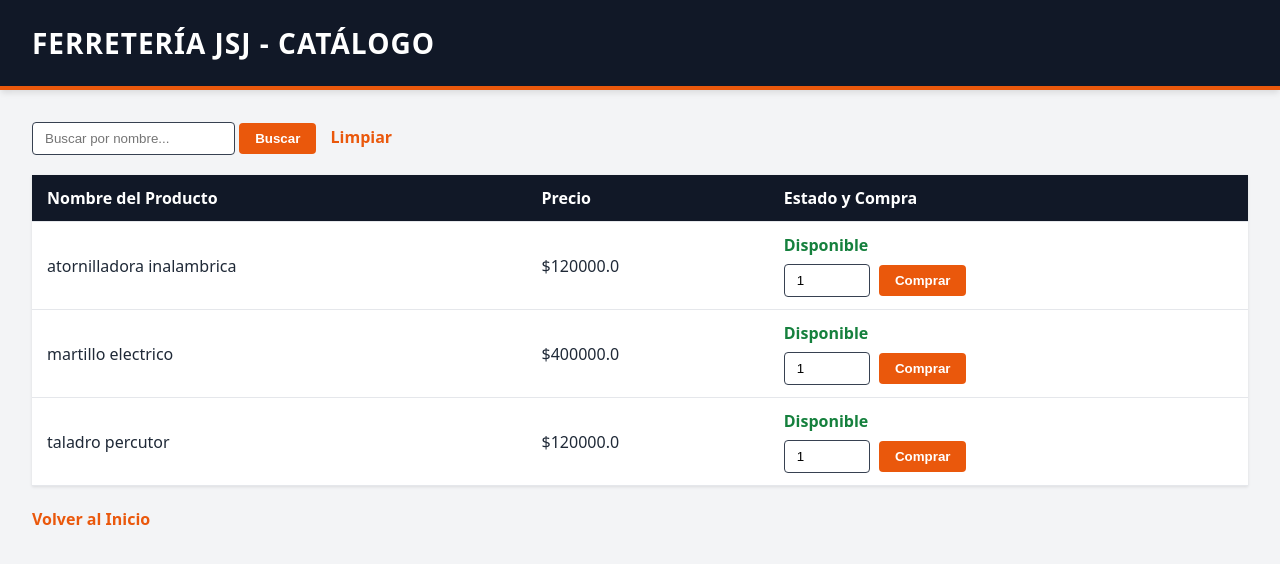
After one commit to santygp019/TPint2-ACN4BV-GrupoJSJ, a Flask app: page /catalogo in a window 1280 px wide. The commit adds this page. Shown: the top 564 px of the page. Run offline with Flask 3, Linux system fonts and the light colour scheme; data comes from the database, SQL or seed files in the repository; both versions use the stored data as it was after the commit.

Commit message:
freat: se creo una vista de catalogo para separar el cliente del vendedor - se agregaron las rutas al app de catalogo y venta con su metodos -se agrego al css de ventas la parte del catalogo -

```diff
--- a/app.py
+++ b/app.py
@@ -1,10 +1,10 @@
 from db import crearTablas, Session, Producto
-from flask import Flask, render_template
+from flask import Flask, render_template, request
 from producto import agregarProductos, mostrarListaProducto, reporte_stock_critico, editarProducto, eliminarProducto
 from clientes import agregarCliente, editarCliente, darBajaCliente, ingresarCliente, verMiPerfil
 from compras import cargar_formulario_compra, procesar_nueva_compra
 from proveedores import agregarProveedor
-from venta import ventaProducto
+from venta import ventaProducto, procesarCompraCatalogo
 from pedidos import pedidos_bp
 
 
@@ -46,6 +46,9 @@ def seccionVentas():
 
     return ventaProducto()
 
+@app.route("/catalogo", methods=["GET", "POST"])
+def catalogoCliente():
+    return procesarCompraCatalogo()
 
 @app.route("/clientes", methods=["GET", "POST"])
 def cargarCliente():
--- a/static/css/ventas.css
+++ b/static/css/ventas.css
@@ -55,3 +55,24 @@
 .ventas-link:hover {
     text-decoration: underline;
 }
+
+
+/* --- ESTILOS ESPECÍFICOS DEL CATÁLOGO --- */
+.estado-disponible {
+    color: #15803d; /* Verde oscuro para lectura clara */
+    font-weight: bold;
+    margin-bottom: 8px;
+    display: block;
+}
+
+.form-accion {
+    display: inline-block;
+}
+
+.input-corto {
+    width: 60px;
+}
+
+.btn-espaciado {
+    margin-left: 5px;
+}
--- /dev/null
+++ b/templates/catalogo.html
@@ -0,0 +1,64 @@
+<!DOCTYPE html>
+<html lang="es">
+<head>
+    <meta charset="UTF-8">
+    <meta name="viewport" content="width=device-width, initial-scale=1.0">
+    <title>Catálogo - Ferretería JSJ</title>
+    <link rel="stylesheet" href="{{ url_for('static', filename='css/index.css') }}">
+    <link rel="stylesheet" href="{{ url_for('static', filename='css/ventas.css') }}">
+</head>
+<body>
+    <header class="hw-header hw-brand">
+        <h1>Ferretería JSJ - Catálogo</h1>
+    </header>
+
+    <div class="ventas-container">
+
+        <!-- Formulario de búsqueda para el cliente -->
+        <form method="GET" action="{{ url_for('catalogoCliente') }}" style="margin-bottom: 20px;">
+            <input class="ventas-input" type="text" name="busqueda" placeholder="Buscar por nombre..." value="{{ request.args.get('busqueda', '') }}">
+            <button class="ventas-btn" type="submit">Buscar</button>
+            <a class="ventas-link" href="{{ url_for('catalogoCliente') }}" style="margin-left: 10px;">Limpiar</a>
+        </form>
+
+        {% if productos %}
+        <table class="ventas-table">
+            <thead>
+                <tr>
+                    <th>Nombre del Producto</th>
+                    <th>Precio</th>
+                    <th>Estado y Compra</th>
+                </tr>
+            </thead>
+            <tbody>
+             {% for pro in productos %}
+             <tr>
+                <td>{{ pro.nombre }}</td>
+                <td>${{ pro.precio }}</td>
+
+            <!-- Columna de Estado y Compra -->
+                <td>
+                    <span class="estado-disponible">Disponible</span>
+
+                    <form action="{{ url_for('catalogoCliente') }}" method="POST" class="form-accion">
+                        <input type="hidden" name="id_producto" value="{{ pro.id_producto }}">
+
+                        <input class="ventas-input input-corto" type="number" name="cantidad" min="1" max="{{ pro.stock }}" value="1" required>
+
+                        <button class="ventas-btn btn-espaciado" type="submit" onclick="alert('¡Has comprado ' + this.form.cantidad.value + ' unidades de {{ pro.nombre }} con éxito!');">Comprar</button>
+                    </form>
+                </td>
+             </tr>
+             {% endfor %}
+            </tbody>
+        </table>
+        {% else %}
+        <!-- Mensaje si no hay productos disponibles o si la búsqueda no encuentra nada -->
+        <p style="color: red; font-weight: bold;">No hay productos disponibles que coincidan con tu búsqueda.</p>
+        {% endif %}
+
+        <br>
+        <a class="ventas-link" href="{{ url_for('home') }}">Volver al Inicio</a>
+    </div>
+</body>
+</html>
--- a/templates/index.html
+++ b/templates/index.html
@@ -29,8 +29,9 @@
                 <!-- Operaciones -->
                 <li><a href="/compras/nueva" class="hw-nav-link">Comprar a Proveedor</a></li>
 
-                <!-- Resaltamos las ventas como la acción principal -->
-                <li><a href="{{url_for('seccionVentas')}}" class="hw-nav-link primary-link">Catálogo y Ventas</a></li>
+                <!-- Vistas separadas para Cliente y Empleado -->
+                <li><a href="{{url_for('catalogoCliente')}}" class="hw-nav-link">Catálogo Público</a></li>
+                <li><a href="{{url_for('seccionVentas')}}" class="hw-nav-link primary-link">Punto de Venta</a></li>
             </ul>
         </nav>
     </header>
--- a/venta.py
+++ b/venta.py
@@ -35,7 +35,8 @@ def ventaProducto():
         texto_buscado = request.args.get("busqueda")
 
         # Armamos la consulta base (solo activos y con stock)
-        query = db_cursor.query(Producto).filter(Producto.activo == True, Producto.stock > 0)
+       # 2. Armamos la consulta base (ahora trae TODOS los activos, incluso con stock 0)
+        query = db_cursor.query(Producto).filter(Producto.activo == True)
 
         # Si el usuario escribió algo, le agregamos el filtro de coincidencias parciales
         if texto_buscado:
@@ -54,3 +55,49 @@ def ventaProducto():
         return render_template("ventas.html", productos=productoDisponible, clientes=clientes)
     finally:
         db_cursor.close()
+
+
+def procesarCompraCatalogo():
+    db_cursor = Session()
+    try:
+        # --- LÓGICA DE COMPRA (POST) ---
+        if request.method == "POST":
+            id_producto = request.form.get("id_producto")
+            cantidad_comprada = int(request.form.get("cantidad"))
+
+            producto = db_cursor.query(Producto).filter_by(id_producto=id_producto).first()
+
+            if producto and producto.stock >= cantidad_comprada:
+                producto.stock -= cantidad_comprada
+
+                nueva_venta = Venta()
+                db_cursor.add(nueva_venta)
+                db_cursor.flush()
+
+                detalle = DetalleVenta(
+                    fk_id_venta=nueva_venta.id_venta,
+                    fk_id_producto=producto.id_producto,
+                    cantidad=cantidad_comprada,
+                    precio_venta=producto.precio
+                )
+                db_cursor.add(detalle)
+                db_cursor.commit()
+
+                return redirect(url_for("catalogoCliente"))
+
+        # --- LÓGICA DEL BUSCADOR Y CATÁLOGO (GET) ---
+        texto_buscado = request.args.get("busqueda")
+        query = db_cursor.query(Producto).filter(Producto.activo == True, Producto.stock > 0)
+
+        if texto_buscado:
+            query = query.filter(
+                or_(
+                    Producto.nombre.ilike(f"%{texto_buscado}%"),
+                    cast(Producto.id_producto, String).ilike(f"%{texto_buscado}%")
+                )
+            )
+
+        productos = query.all()
+        return render_template("catalogo.html", productos=productos)
+    finally:
+        db_cursor.close()
```
Also changed, not shown: templates/ventas.html (+25 -7 lines), ferreteriaJSJ.db.
